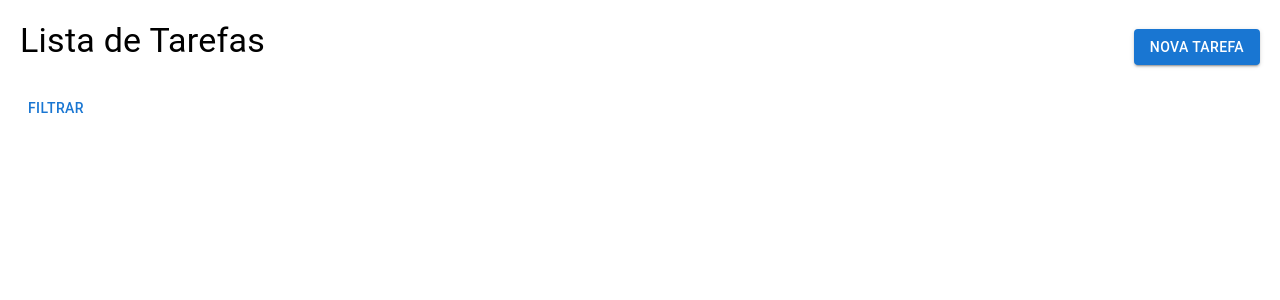
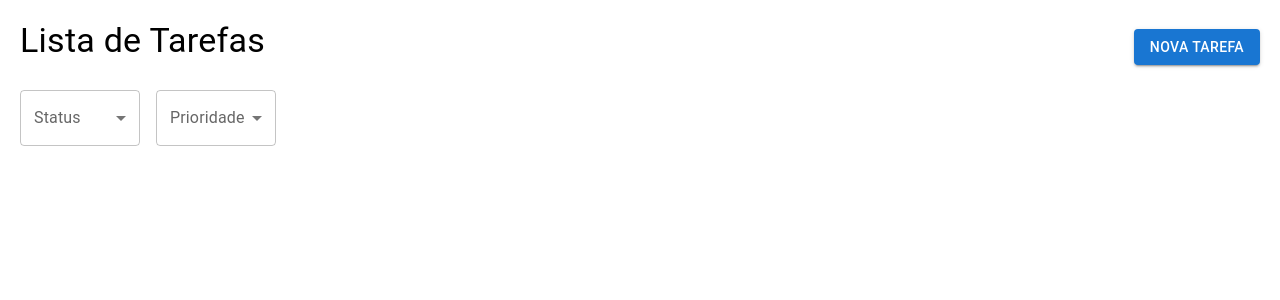
Before and after one commit to willyeverton/task-dashboard, a React (Create React App) app: page / in a window 1280 px wide. Shown: the top 300 px of the page. Built offline with nearby package versions, Linux system fonts and the light colour scheme; the HTML template or start-up script is replaced by a standard one.

Commit message:
Added Filter

```diff
--- a/src/components/TaskList.tsx
+++ b/src/components/TaskList.tsx
@@ -1,6 +1,6 @@
 import React, { useState, useEffect } from 'react';
 import { useTaskContext } from '../context/TaskContext';
-import { Button, Card, Typography, Box, Dialog } from '@mui/material';
+import { Button, Card, Typography, Box, Dialog, Select, MenuItem, FormControl, InputLabel } from '@mui/material';
 import { Task } from '../context/TaskContext';
 import TaskForm from './TaskForm';
 
@@ -9,15 +9,21 @@ const TaskList: React.FC = () => {
   const [filteredTasks, setFilteredTasks] = useState<Task[]>(tasks);
   const [editingTask, setEditingTask] = useState<Task | null>(null);
   const [openDialog, setOpenDialog] = useState(false);
+  const [filterStatus, setFilterStatus] = useState<string>('');
+  const [filterPriority, setFilterPriority] = useState<string>('');
 
   useEffect(() => {
     setFilteredTasks(tasks);
   }, [tasks]);
 
-  const handleFilter = (status: string, priority: string) => {
-    const filtered = filterTasks(status, priority);
+  const handleFilter = () => {
+    const filtered = filterTasks(filterStatus, filterPriority);
     setFilteredTasks(filtered);
   };
+
+  useEffect(() => {
+    handleFilter();
+  }, [filterStatus, filterPriority]);
 
   const handleEdit = (task: Task) => {
     setEditingTask(task);
@@ -44,7 +50,36 @@ const TaskList: React.FC = () => {
         </Button>
       </Box>
 
-      <Button onClick={() => handleFilter('Pendente', 'Alta')}>Filtrar</Button>
+      <Box sx={{ display: 'flex', gap: 2, mb: 2 }}>
+        <FormControl sx={{ minWidth: 120 }}>
+          <InputLabel>Status</InputLabel>
+          <Select
+            value={filterStatus}
+            label="Status"
+            onChange={(e) => setFilterStatus(e.target.value)}
+          >
+            <MenuItem value="">Todos</MenuItem>
+            <MenuItem value="Pendente">Pendente</MenuItem>
+            <MenuItem value="Em progresso">Em progresso</MenuItem>
+            <MenuItem value="Concluída">Concluída</MenuItem>
+          </Select>
+        </FormControl>
+
+        <FormControl sx={{ minWidth: 120 }}>
+          <InputLabel>Prioridade</InputLabel>
+          <Select
+            value={filterPriority}
+            label="Prioridade"
+            onChange={(e) => setFilterPriority(e.target.value)}
+          >
+            <MenuItem value="">Todas</MenuItem>
+            <MenuItem value="Baixa">Baixa</MenuItem>
+            <MenuItem value="Média">Média</MenuItem>
+            <MenuItem value="Alta">Alta</MenuItem>
+          </Select>
+        </FormControl>
+      </Box>
+
       {filteredTasks.map((task) => (
         <Card key={task.id} sx={{ marginBottom: 2 }}>
           <Box padding={2}>
```
